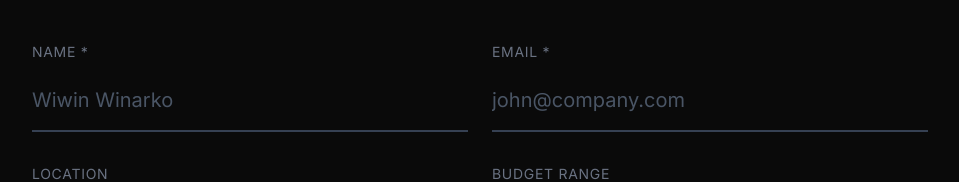
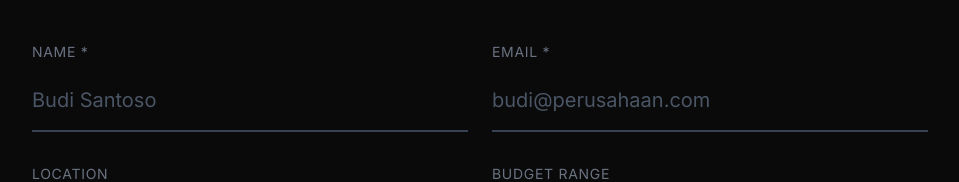
Before and after one commit to litelmurpi/accaive-design-new, a React (Vite) app: page /contact in a window 1280 px wide. Shown: the part 374-556 px from the top of the page, without its empty margins (160-1119 px from the left). Built offline with nearby package versions, Linux system fonts and the light colour scheme; no server answers; a web font is replaced by a local one.

Commit message:
fix: localize email and name placeholders to Budi Santoso and budi@perusahaan.com

```diff
--- a/src/pages/ContactForm.jsx
+++ b/src/pages/ContactForm.jsx
@@ -137,7 +137,7 @@ const ContactForm = () => {
                 value={formData.name}
                 onChange={handleChange}
                 className="w-full bg-transparent border-b-2 border-gray-700 py-4 text-xl focus:border-white transition-colors outline-none placeholder-gray-600"
-                placeholder="Wiwin Winarko"
+                placeholder="Budi Santoso"
               />
             </div>
             <div className="group">
@@ -151,7 +151,7 @@ const ContactForm = () => {
                 value={formData.email}
                 onChange={handleChange}
                 className="w-full bg-transparent border-b-2 border-gray-700 py-4 text-xl focus:border-white transition-colors outline-none placeholder-gray-600"
-                placeholder="john@company.com"
+                placeholder="budi@perusahaan.com"
               />
             </div>
           </div>
```
